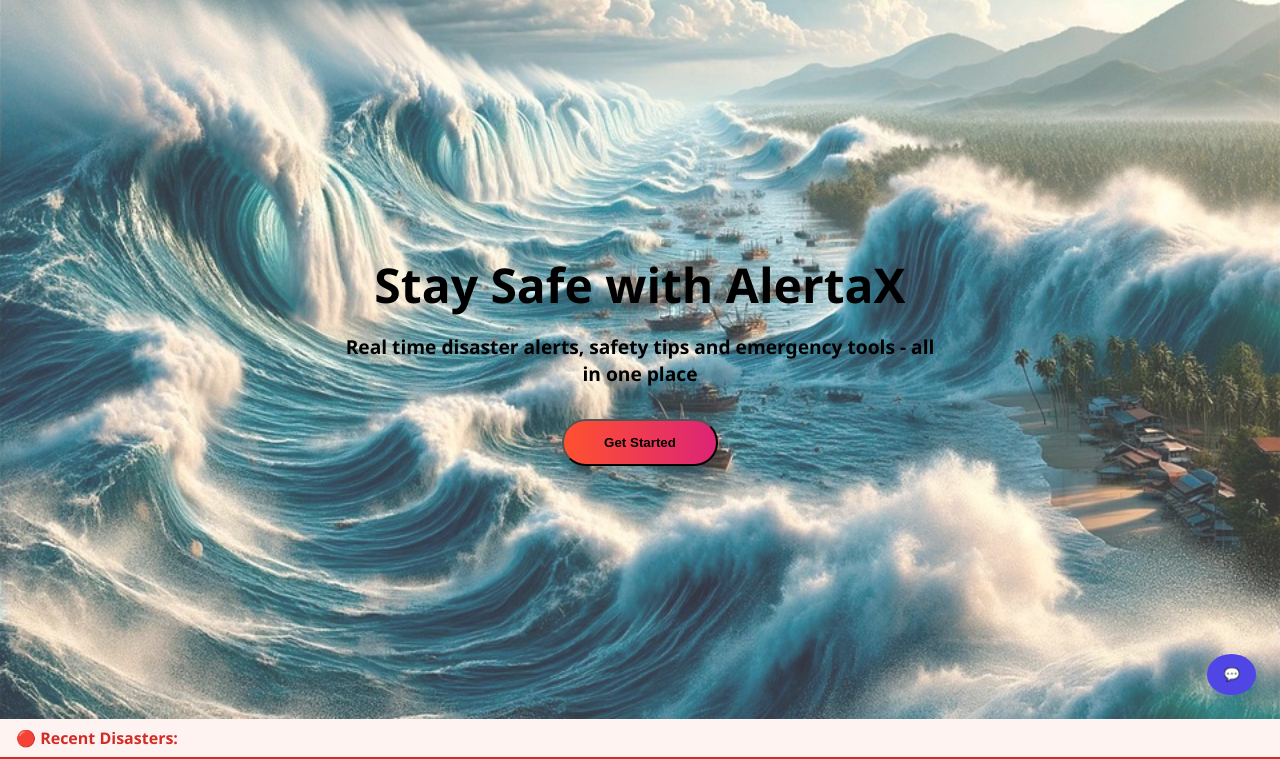
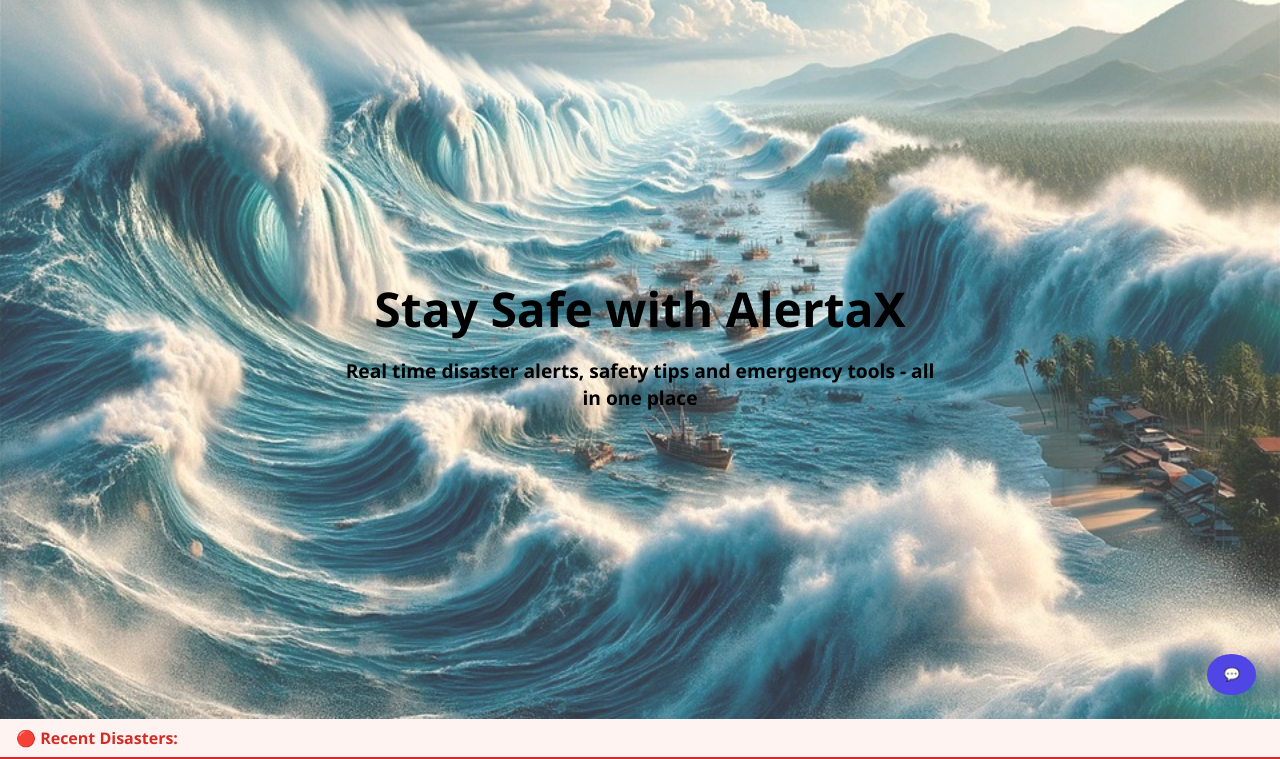
Before and after one commit to Khushi5155/AlertaX, a Flask app: page / in a window 1280 px wide. Shown: the part 81-840 px from the top of the page. Run offline with Flask 3, Linux system fonts and the light colour scheme; data that the repository does not hold is empty; some libraries are stand-ins or nearby versions.

Commit message:
removed a button from hero section

```diff
--- a/templates/index.html
+++ b/templates/index.html
@@ -52,7 +52,6 @@
     <div class="hero-content">
       <h1>Stay Safe with AlertaX</h1>
       <p>Real time disaster alerts, safety tips and emergency tools - all in one place</p>
-      <button>Get Started</button>
     </div>
   </section>
 
```
